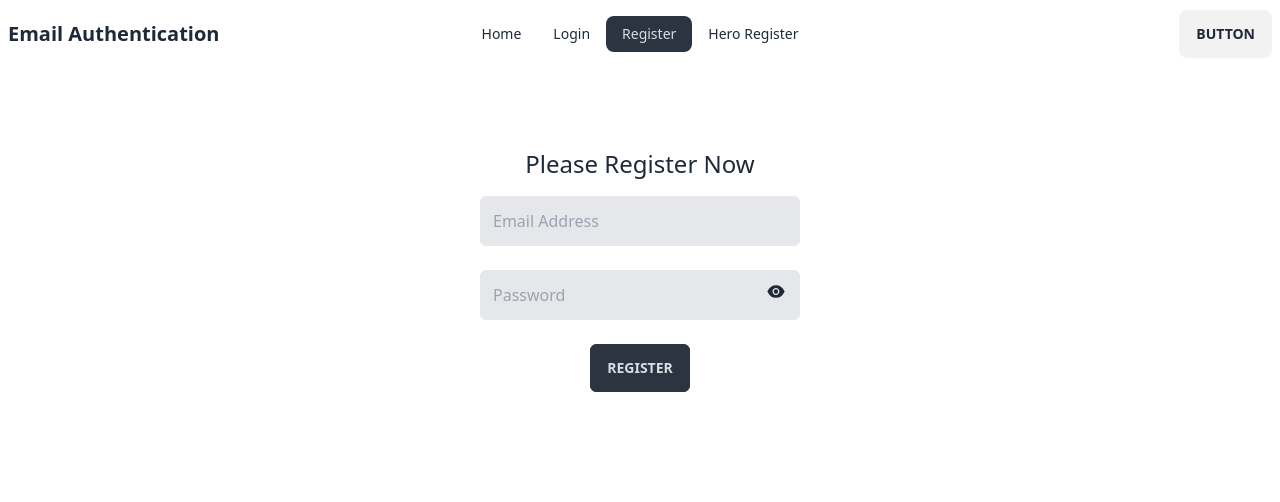
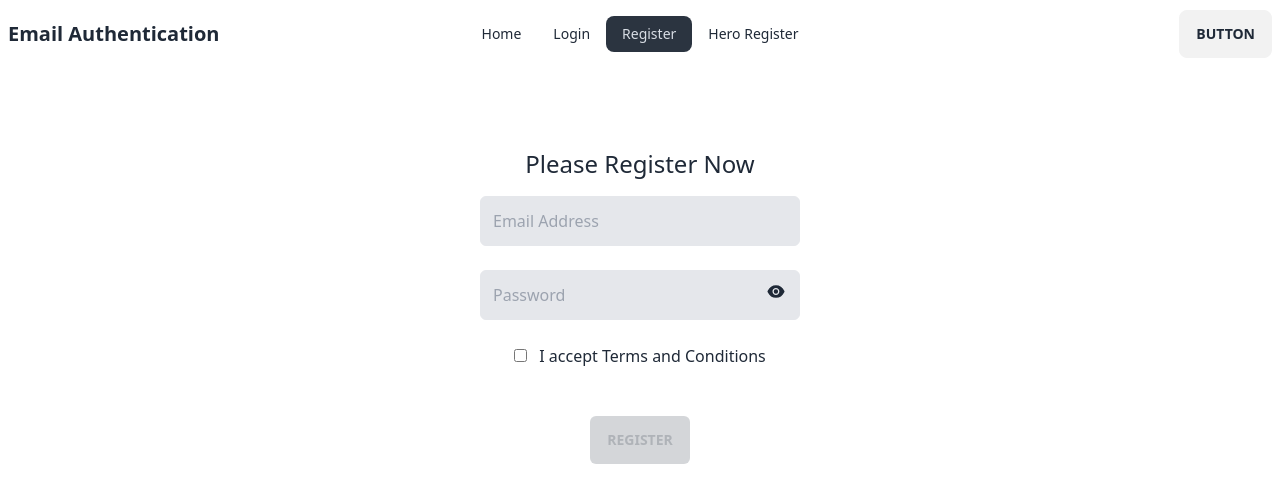
Before and after one commit to mashfikur/react-firebase-email-auth, a React (Vite) app: page /register in a window 1280 px wide. Shown: the top 502 px of the page. Built offline with nearby package versions, Linux system fonts and the light colour scheme.

Commit message:
user accepting terms and condtions method

```diff
--- a/src/components/Register.jsx
+++ b/src/components/Register.jsx
@@ -6,6 +6,7 @@ import { AiFillEye, AiFillEyeInvisible } from "react-icons/ai";
 
 const Register = () => {
   const [showPass, setShowPass] = useState(false);
+  const [terms, setTerms] = useState(true);
 
   const handleSubmit = (e) => {
     e.preventDefault();
@@ -30,6 +31,7 @@ const Register = () => {
         toast.success("User Created Successfully");
         e.target.email.value = "";
         e.target.password.value = "";
+        setTerms(true)
       })
       .catch((error) => {
         console.error(error);
@@ -43,7 +45,7 @@ const Register = () => {
 
   return (
     <div>
-      <div className="text-center  ">
+      <div className=" text-center">
         <h3 className="text-2xl mb-4">Please Register Now</h3>
         <form onSubmit={handleSubmit} className="space-y-6">
           <input
@@ -65,13 +67,23 @@ const Register = () => {
             onClick={handleShow}
             className="absolute -ml-8 pt-3 scale-125  cursor-pointer"
           >
-            {showPass ? <AiFillEyeInvisible></AiFillEyeInvisible> :  <AiFillEye></AiFillEye>}
+            {showPass ? (
+              <AiFillEyeInvisible></AiFillEyeInvisible>
+            ) : (
+              <AiFillEye></AiFillEye>
+            )}
           </span>
+          <br />
+          <div className="space-x-3">
+            <input onChange={() => setTerms(!terms)} type="checkbox" name="checkbox" id="terms"  />
+            <label htmlFor="terms">I accept Terms and Conditions</label>
+          </div>
           <br />
           <input
             className=" rounded-md btn btn-neutral "
             type="submit"
             value="Register"
+            disabled={terms}
           />
         </form>
       </div>
```
